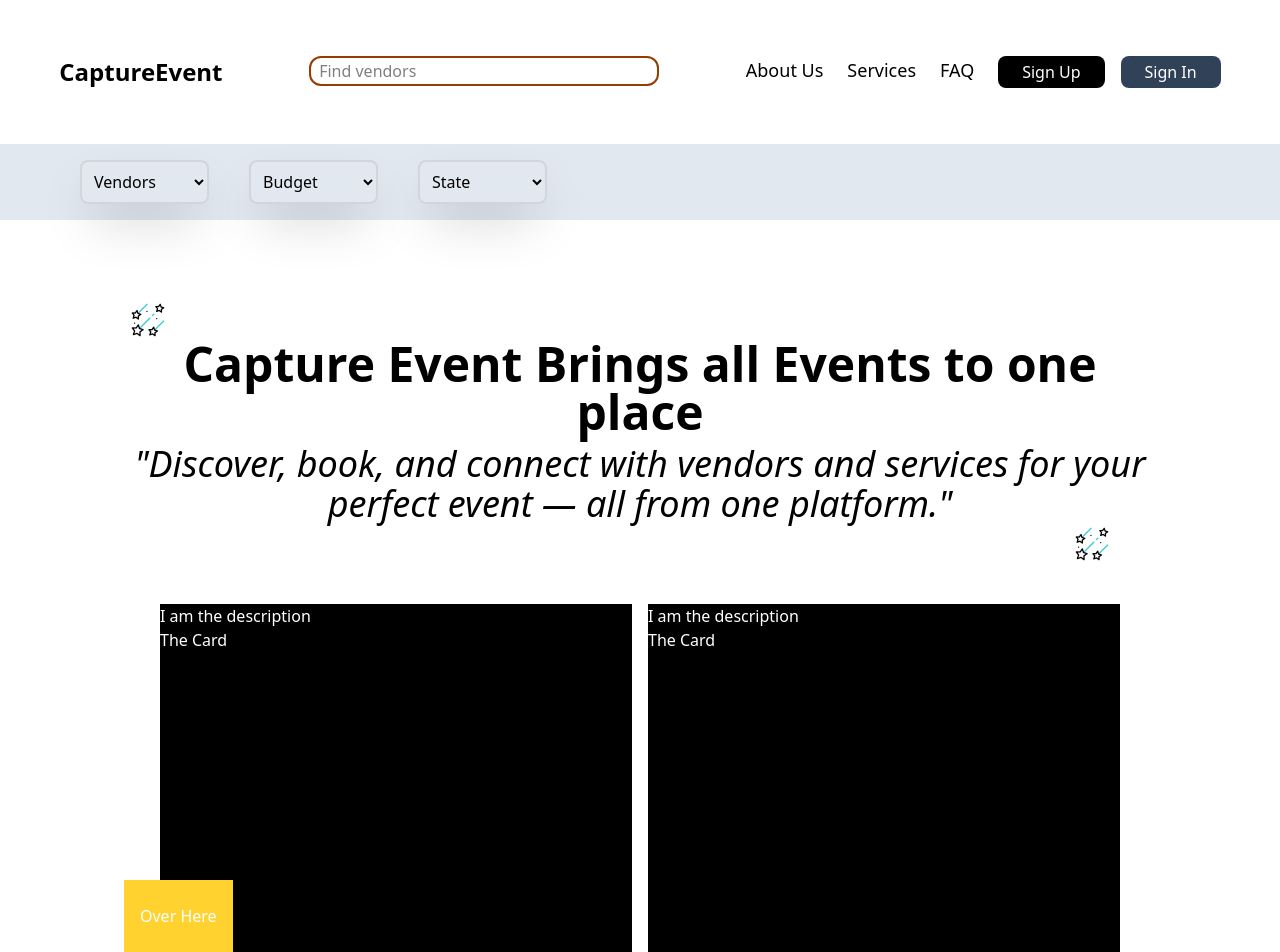
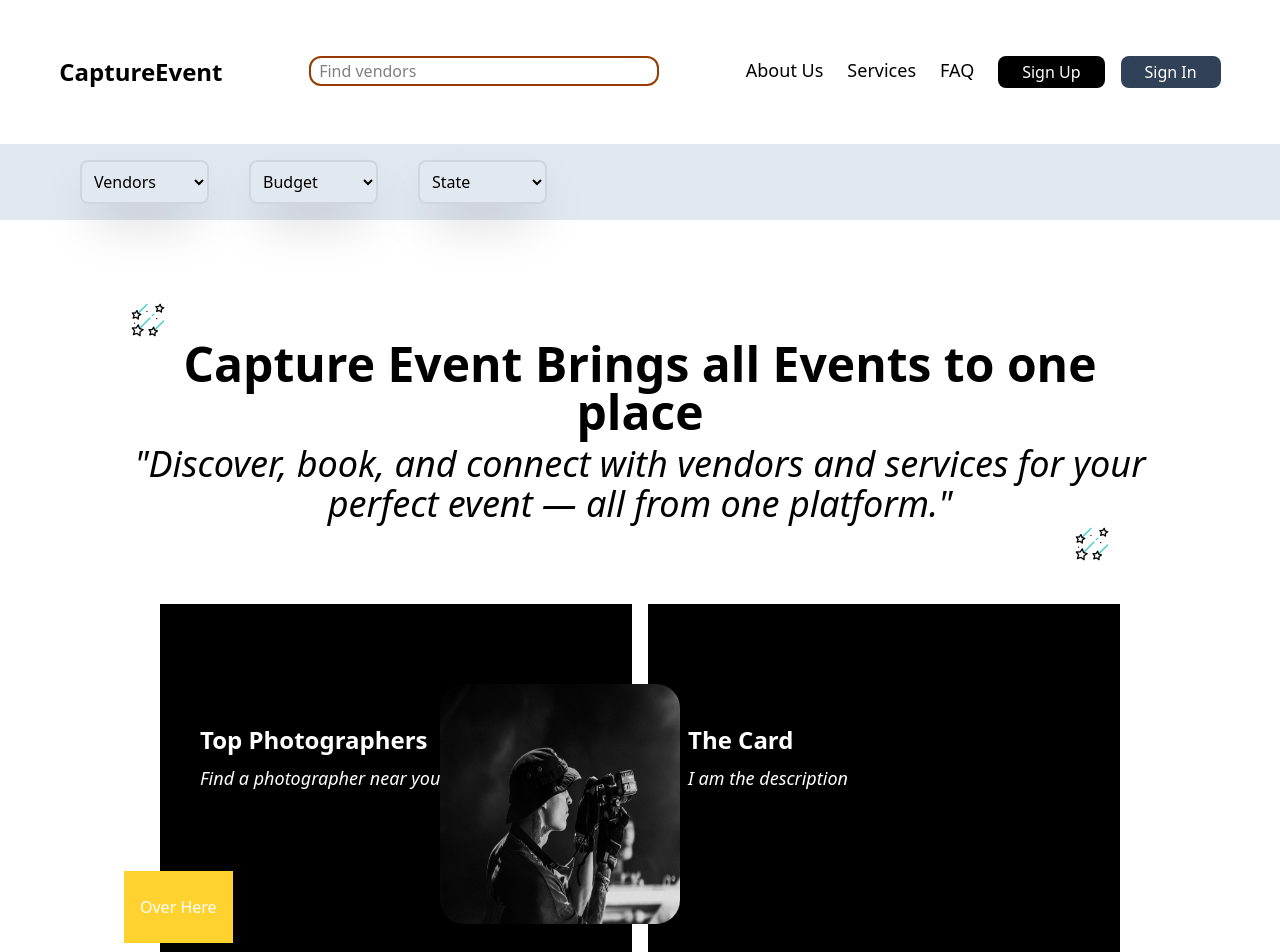
Before and after one commit to Jessica-Agorye/CaptureEvent, a React (Vite) app: page / in a window 1280 px wide. Shown: the top 952 px of the page. Built offline with nearby package versions, Linux system fonts and the light colour scheme.

Commit message:
aded image to card, and adjusted text

```diff
--- a/src/components/Cards.tsx
+++ b/src/components/Cards.tsx
@@ -1,6 +1,6 @@
 type CardProps = {
   title: string;
-  imageUrl: string;
+  imageUrl: React.ReactNode;
   description: string;
   button?: React.ReactNode;
 };
@@ -14,10 +14,11 @@ const DoubleCards: React.FC<CardProps> = ({
   return (
     <>
       <div>
-        <div className="bg-black text-white w-full h-96">
-          <img src={imageUrl} alt="" />
-          <p>{description}</p>
-          <p>{title}</p>
+        <div className=" bg-black text-white w-full h-96 ">
+          {imageUrl}
+          <p className="text-2xl font-bold pl-10 pt-30">{title}</p>
+          <p className="text-lg pl-10 mt-2 italic">{description}</p>
+
           {button}
         </div>
       </div>
--- a/src/layout/AboutSection.tsx
+++ b/src/layout/AboutSection.tsx
@@ -1,14 +1,21 @@
 import Cards from "../components/Cards";
+import Photgrapher from "../assets/images/photographer.jpg";
 
 const AboutSection = () => {
   return (
     <div className=" relative grid grid-cols-2 mb-10 gap-4">
       <Cards
-        title="The Card"
-        imageUrl=""
-        description="I am the description"
+        title="Top Photographers"
+        imageUrl={
+          <img
+            src={Photgrapher}
+            alt="photographer"
+            className="h-60 w-60 flex-shrink-0 absolute left-70 rounded-3xl top-20"
+          />
+        }
+        description="Find a photographer near you"
         button={
-          <button className="absolute bottom-9 -left-9  py-6 px-4 bg-amber-300 text-white">
+          <button className="absolute bottom-9 -left-9  py-6 px-4 bg-amber-300 text-white animate-bounce">
             Over Here
           </button>
         }
```
Also changed, not shown: src/assets/images/photographer.jpg (added).
